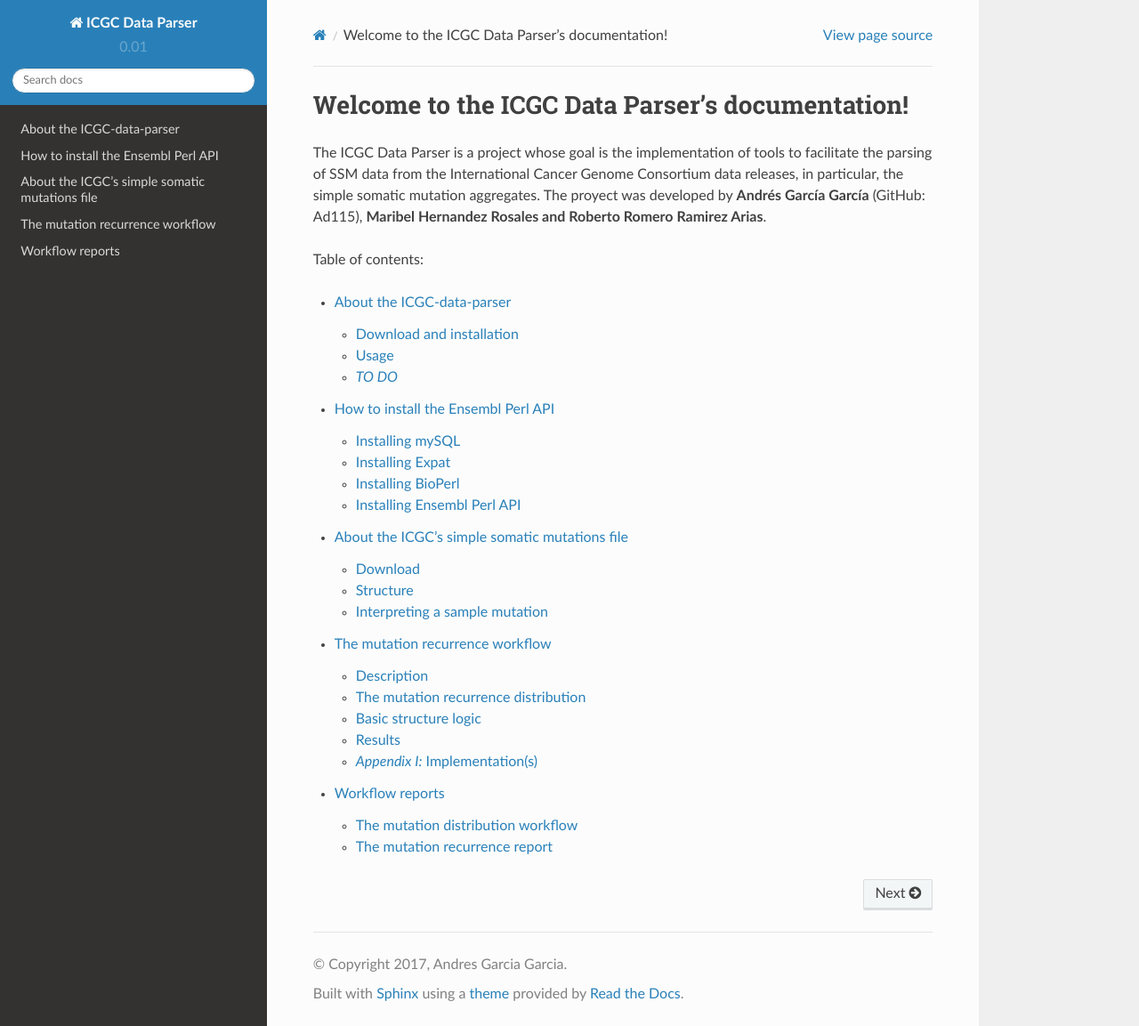
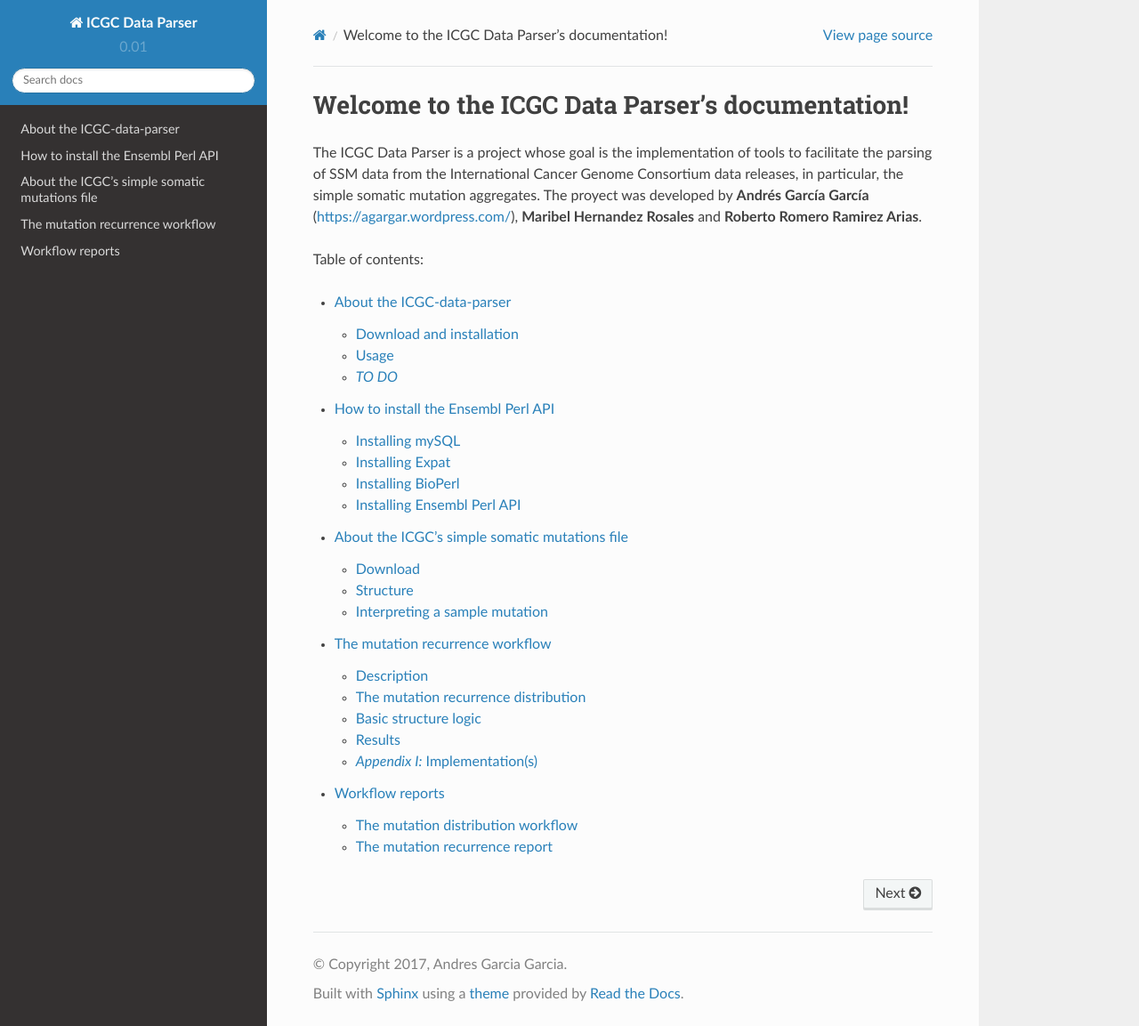
Before and after one commit to Ad115/ICGC-data-parser, a Sphinx documentation site: the page built from docs/index.rst, in a window 1280 px wide and 1153 px high. Shown: the whole window at 89% size. Built offline with Sphinx 7.4.7 and the Read the Docs theme 2.0.0, drawn with Linux system fonts in a browser that asks for light colours.

Commit message:
Minor modifications to documentation

```diff
--- a/docs/index.rst
+++ b/docs/index.rst
@@ -4,7 +4,7 @@
 Welcome to the ICGC Data Parser's documentation!
 ================================================
 
-The ICGC Data Parser is a project whose goal is the implementation of tools to facilitate the parsing of SSM data from the International Cancer Genome Consortium data releases, in particular, the simple somatic mutation aggregates. The proyect was developed by **Andrés García García** (GitHub: Ad115), **Maribel Hernandez Rosales and Roberto Romero Ramirez Arias**.
+The ICGC Data Parser is a project whose goal is the implementation of tools to facilitate the parsing of SSM data from the International Cancer Genome Consortium data releases, in particular, the simple somatic mutation aggregates. The proyect was developed by **Andrés García García** (https://agargar.wordpress.com/), **Maribel Hernandez Rosales** and **Roberto Romero Ramirez Arias**.
 
 Table of contents:
 
```
